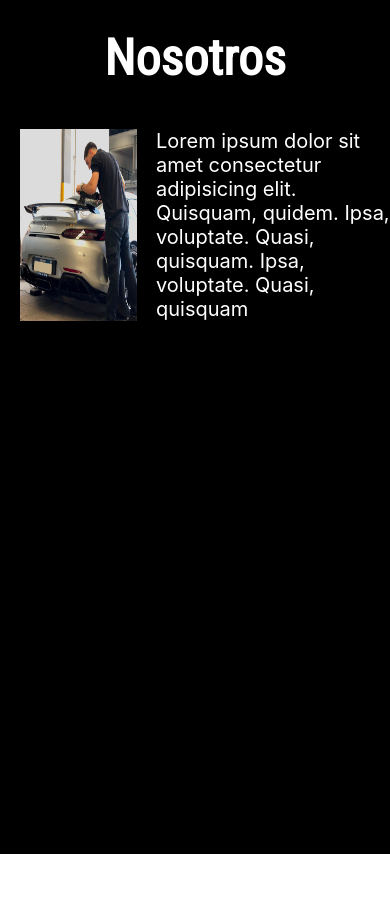
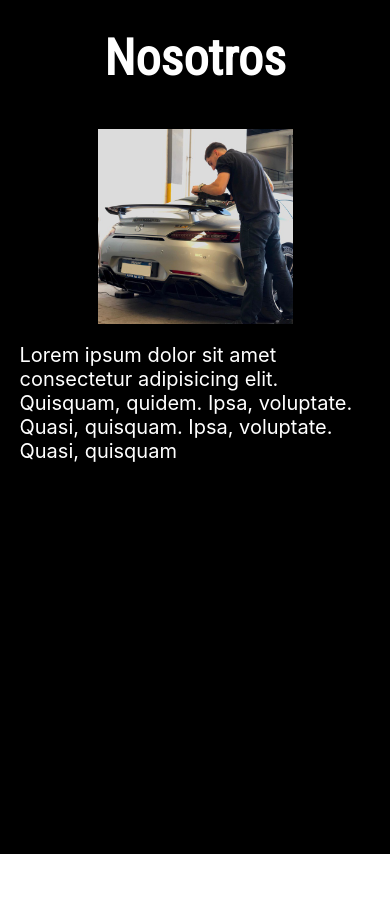
Before and after one commit to germanalvarez15/gf-estetica-vehicular, a React (Create React App) app: page / in a window 390 px wide. Shown: the part 960-1880 px from the top of the page. Built offline with nearby package versions, Linux system fonts and the light colour scheme.

Commit message:
nosotros responsivo

```diff
--- a/src/styles/components/nosotros.scss
+++ b/src/styles/components/nosotros.scss
@@ -23,3 +23,18 @@
     }
 
 }
+@media only screen and (max-width: 768px) {
+    #nosotros{
+        .content{
+            flex-direction: column;
+            align-items: center;
+            img{
+                width: 50%;
+                padding: 0 5%;
+            }
+            p{
+                padding: 5%;
+            }
+        }
+    }
+  }
```
